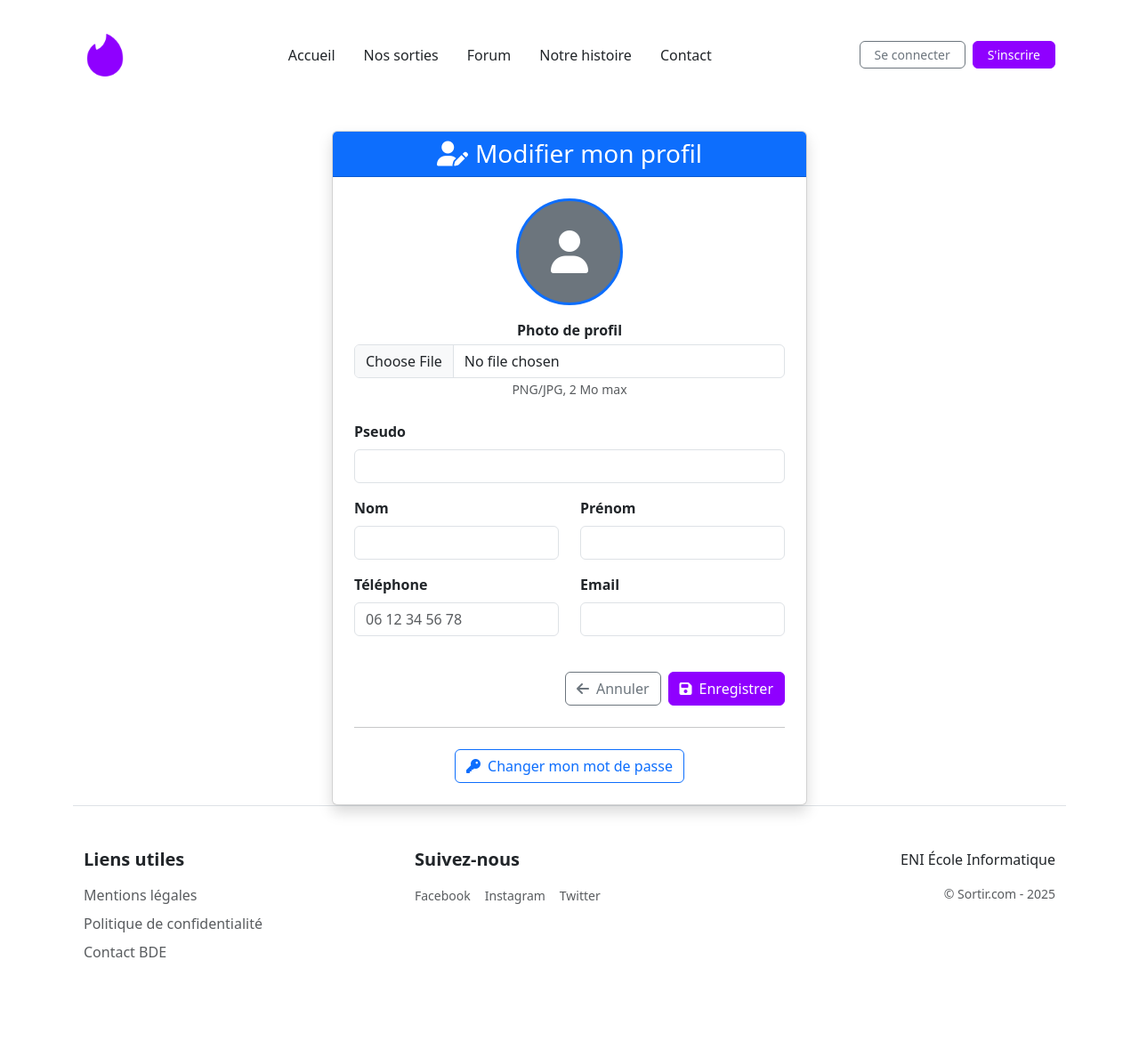
After one commit to matteorlt/Sortir, a Symfony app: template templates/utilisateur/edit_profil.html.twig in a window 1280 px wide. The commit adds this page. Shown: the whole page at 89% size. Run offline with Twig, Linux system fonts and the light colour scheme; the template is opened without the code that fills it, so the values that code supplies are empty; some libraries are stand-ins or nearby versions.

Commit message:
Correction actif/non actif + modification front côté user

```diff
--- a/templates/base.html.twig
+++ b/templates/base.html.twig
@@ -8,6 +8,7 @@
 
     {% block stylesheets %}
         <link href="https://cdn.jsdelivr.net/npm/bootstrap@5.3.3/dist/css/bootstrap.min.css" rel="stylesheet">
+        <link rel="stylesheet" href="https://cdnjs.cloudflare.com/ajax/libs/font-awesome/6.4.0/css/all.min.css">
     {% endblock %}
 
     {% block javascripts %}
--- a/templates/components/_header.html.twig
+++ b/templates/components/_header.html.twig
@@ -45,23 +45,41 @@
             <!-- Boutons connexion/profil -->
             <div class="d-flex align-items-center gap-2">
                 {% if app.user %}
-                    <!-- Utilisateur connecté -->
-                    <div class="dropdown">
-                        <button class="btn btn-sm rounded dropdown-toggle p-2"
-                                style="background-color: #8f00ff; border-color: #8f00ff; color: white;"
-                                type="button"
-                                id="userDropdown"
-                                data-bs-toggle="dropdown"
-                                aria-expanded="false">
-                            {{ app.user.prenom }} {{ app.user.nom }}
-                        </button>
+                    <!-- Menu utilisateur connecté -->
+                    <div class="dropdown position-relative">
+                        <div class="d-flex align-items-center gap-2 cursor-pointer"
+                             id="userDropdown"
+                             data-bs-toggle="dropdown"
+                             aria-expanded="false"
+                             style="cursor: pointer;">
+
+                            <!-- Conteneur pour l'icône avec pastille -->
+                            <div class="position-relative">
+                                <i class="fas fa-user-circle fs-3 text-purple" style="color: #8f00ff;"></i>
+                                <!-- Pastille verte de connexion -->
+                                <span class="position-absolute top-0 start-100 translate-middle p-1 bg-success border border-light rounded-circle">
+                <span class="visually-hidden">Connecté</span>
+            </span>
+                            </div>
+
+                            <!-- Username seulement -->
+                            <span class="text-dark fw-medium">{{ app.user.prenom }}</span>
+                        </div>
 
                         <ul class="dropdown-menu dropdown-menu-end shadow border" aria-labelledby="userDropdown">
-                            <li><a class="dropdown-item" href="{{ path('app_utilisateur_profil') }}"><i class="fas fa-user me-2"></i>Mon profil</a></li>
-                            <li><a class="dropdown-item" href="{{ path('app_sortie_list') }}"><i class="fas fa-calendar-alt me-2"></i>Mes sorties</a></li>
-                            <li><a class="dropdown-item" href="{{ path('app_sortie_list') }}"><i class="fas fa-list me-2"></i>Mes inscriptions</a></li>
+                            <li><a class="dropdown-item" href="{{ path('app_utilisateur_profil') }}">
+                                    <i class="fas fa-user me-2"></i>Mon profil
+                                </a></li>
+                            <li><a class="dropdown-item" href="{{ path('app_sortie_list') }}">
+                                    <i class="fas fa-calendar-alt me-2"></i>Mes sorties
+                                </a></li>
+                            <li><a class="dropdown-item" href="{{ path('app_sortie_list') }}">
+                                    <i class="fas fa-list me-2"></i>Mes inscriptions
+                                </a></li>
                             <li><hr class="dropdown-divider"></li>
-                            <li><a class="dropdown-item" href="{{ path('app_logout') }}"><i class="fas fa-sign-out-alt me-2"></i>Se déconnecter</a></li>
+                            <li><a class="dropdown-item" href="{{ path('app_logout') }}">
+                                    <i class="fas fa-sign-out-alt me-2"></i>Se déconnecter
+                                </a></li>
                         </ul>
                     </div>
                 {% else %}
--- a/templates/home/index.html.twig
+++ b/templates/home/index.html.twig
@@ -69,7 +69,7 @@
     <section>
         <div class="container">
             <div class="p-4">
-                <div class="row align-items-start g-5">
+                <div class="row align-items-start g-5 mb-5">
                     <!-- Image à gauche -->
                     <div class="col-lg-5">
                         <img src="{{ asset('images/photo-reseaux-home.jpg') }}"
--- /dev/null
+++ b/templates/utilisateur/edit_profil.html.twig
@@ -0,0 +1,119 @@
+{% extends 'base.html.twig' %}
+
+{% block title %}Modifier mon profil{% endblock %}
+
+{% block body %}
+
+  {% include 'components/_header.html.twig' %}
+
+  <div class="container mt-5">
+    <div class="row justify-content-center">
+      <div class="col-md-8 col-lg-6">
+        <div class="card shadow">
+          <div class="card-header bg-primary text-white text-center">
+            <h1 class="h3 mb-0"><i class="fas fa-user-edit me-2"></i>Modifier mon profil</h1>
+          </div>
+
+          <div class="card-body p-4">
+            {# Messages flash #}
+            {% for label, messages in app.flashes %}
+              {% for message in messages %}
+                <div class="alert alert-{{ label }} alert-dismissible fade show" role="alert">
+                  {{ message }}
+                  <button type="button" class="btn-close" data-bs-dismiss="alert" aria-label="Close"></button>
+                </div>
+              {% endfor %}
+            {% endfor %}
+
+            <form method="post" action="" enctype="multipart/form-data" novalidate>
+              <input type="hidden" name="_token" value="{{ csrf_token('edit_profil') }}">
+
+              {# Photo (optionnelle) #}
+              <div class="mb-4 text-center">
+                <div class="bg-secondary rounded-circle d-flex align-items-center justify-content-center mx-auto border border-3 border-primary"
+                     style="width: 120px; height: 120px;">
+                  <i class="fas fa-user fa-3x text-white"></i>
+                </div>
+                <div class="mt-3">
+                  <label for="photoFile" class="form-label fw-bold mb-1">Photo de profil</label>
+                  <input class="form-control" type="file" id="photoFile" name="photoFile" accept="image/*">
+                  <small class="text-muted">PNG/JPG, 2 Mo max</small>
+                </div>
+              </div>
+
+              <div class="mb-3">
+                <label for="pseudo" class="form-label fw-bold">Pseudo</label>
+                <input type="text" class="form-control" id="pseudo" name="pseudo"
+                       value="{{ app.user.pseudo ?? '' }}" maxlength="180" required>
+              </div>
+
+              <div class="row">
+                <div class="col-md-6 mb-3">
+                  <label for="nom" class="form-label fw-bold">Nom</label>
+                  <input type="text" class="form-control" id="nom" name="nom"
+                         value="{{ app.user.nom ?? '' }}" required>
+                </div>
+                <div class="col-md-6 mb-3">
+                  <label for="prenom" class="form-label fw-bold">Prénom</label>
+                  <input type="text" class="form-control" id="prenom" name="prenom"
+                         value="{{ app.user.prenom ?? '' }}" required>
+                </div>
+              </div>
+
+              <div class="row">
+                <div class="col-md-6 mb-3">
+                  <label for="telephone" class="form-label fw-bold">Téléphone</label>
+                  <input type="tel" class="form-control" id="telephone" name="telephone"
+                         value="{{ app.user.telephone ?? '' }}" placeholder="06 12 34 56 78">
+                </div>
+                <div class="col-md-6 mb-3">
+                  <label for="mail" class="form-label fw-bold">Email</label>
+                  <input type="email" class="form-control" id="mail" name="mail"
+                         value="{{ app.user.mail ?? '' }}" required>
+                </div>
+              </div>
+
+              {# Exemple optionnel: Campus si vous avez cette info côté user
+              <div class="mb-3">
+                <label for="campus" class="form-label fw-bold">Campus</label>
+                <select id="campus" name="campus" class="form-select">
+                  <option value="">-- Sélectionner --</option>
+                  {% for c in ['Rennes','Niort','Nantes','Quimper'] %}
+                    <option value="{{ c }}" {{ (app.user.campus is defined and app.user.campus and app.user.campus.nomCampus == c) ? 'selected' : '' }}>
+                      {{ c }}
+                    </option>
+                  {% endfor %}
+                </select>
+              </div>
+              #}
+
+              <div class="d-grid gap-2 d-md-flex justify-content-md-end mt-4">
+                <a href="{{ path('app_utilisateur_profil') }}" class="btn btn-outline-secondary">
+                  <i class="fas fa-arrow-left me-2"></i>Annuler
+                </a>
+                <button type="submit" class="btn btn-primary"
+                        style="background-color: #8f00ff; border-color: #8f00ff;"
+                        onmouseover="this.style.backgroundColor='#7300cc'; this.style.borderColor='#7300cc';"
+                        onmouseout="this.style.backgroundColor='#8f00ff'; this.style.borderColor='#8f00ff';">
+                  <i class="fas fa-save me-2"></i>Enregistrer
+                </button>
+              </div>
+            </form>
+
+            <hr class="my-4">
+
+            <div class="text-center">
+              <a href="{{ path('app_utilisateur_edit_profil_password') }}" class="btn btn-outline-primary">
+                <i class="fas fa-key me-2"></i>Changer mon mot de passe
+              </a>
+            </div>
+
+          </div>
+        </div>
+      </div>
+    </div>
+  </div>
+
+  {% include 'components/_footer.html.twig' %}
+
+{% endblock %}
```
Also changed, not shown: migrations/Version20250814091959.php (added, +31 -0 lines), src/Controller/UtilisateurController.php (+12 -2 lines), src/Entity/Participant.php (+8 -2 lines), src/Form/InscriptionType.php (+9 -1 lines), templates/sortie/list.html.twig (+6 -1 lines), templates/utilisateur/inscription.html.twig (+7 -0 lines), templates/utilisateur/profil.html.twig (+31 -14 lines).
